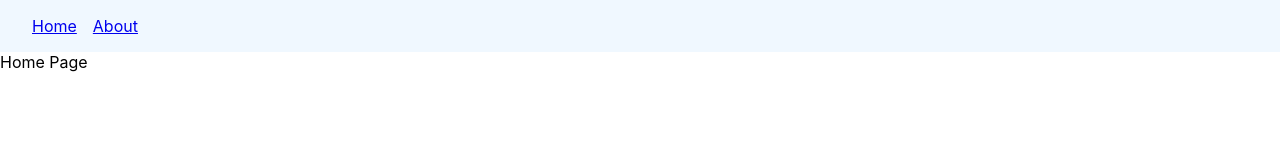
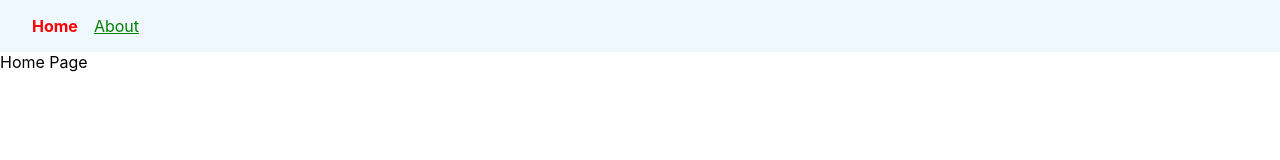
Before and after one commit to Barna-Molnar/react-router-v6, a React (Create React App) app: page / in a window 1280 px wide. Shown: the top 160 px of the page. Built offline with nearby package versions, Linux system fonts and the light colour scheme.

Commit message:
Usage of styleFunctions in Navlink

```diff
--- a/src/components/NavBar.tsx
+++ b/src/components/NavBar.tsx
@@ -1,4 +1,4 @@
-import { Link } from "react-router-dom"
+import { NavLink } from "react-router-dom"
 import styled from 'styled-components'
 
 const NAV = styled.nav`
@@ -8,13 +8,30 @@ const NAV = styled.nav`
     a {
         margin-right: 16px;
     }
+    /* .active {
+        text-decoration: none;
+        font-weight: bold;
+    } */
 `;
 
+interface navLinkStyles {
+    isActive: boolean
+}
+
 const NavBar = () => {
+
+
+    const navLinkStyles = (props: navLinkStyles) => {
+        return {
+            textDecoration: props.isActive ? 'none' : 'underlined',
+            fontWeight: props.isActive ? 'bold' : 'normal',
+            color: props.isActive ? 'red' : 'green'
+        }
+    }
     return (
         <NAV>
-            <Link to='/'>Home</Link>
-            <Link to='/about'>About</Link>
+            <NavLink to='/' style={navLinkStyles}>Home</NavLink>
+            <NavLink to='/about' style={navLinkStyles}>About</NavLink>
         </NAV>
     )
 }
```
